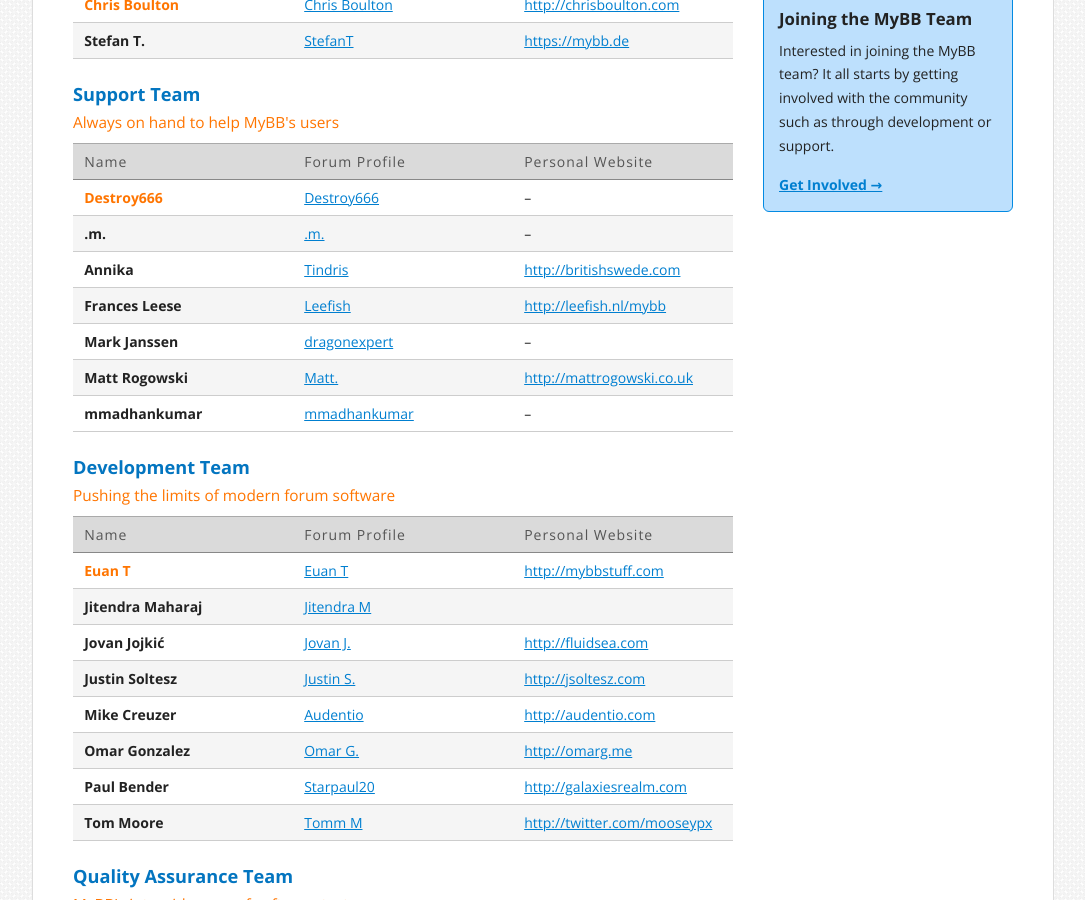
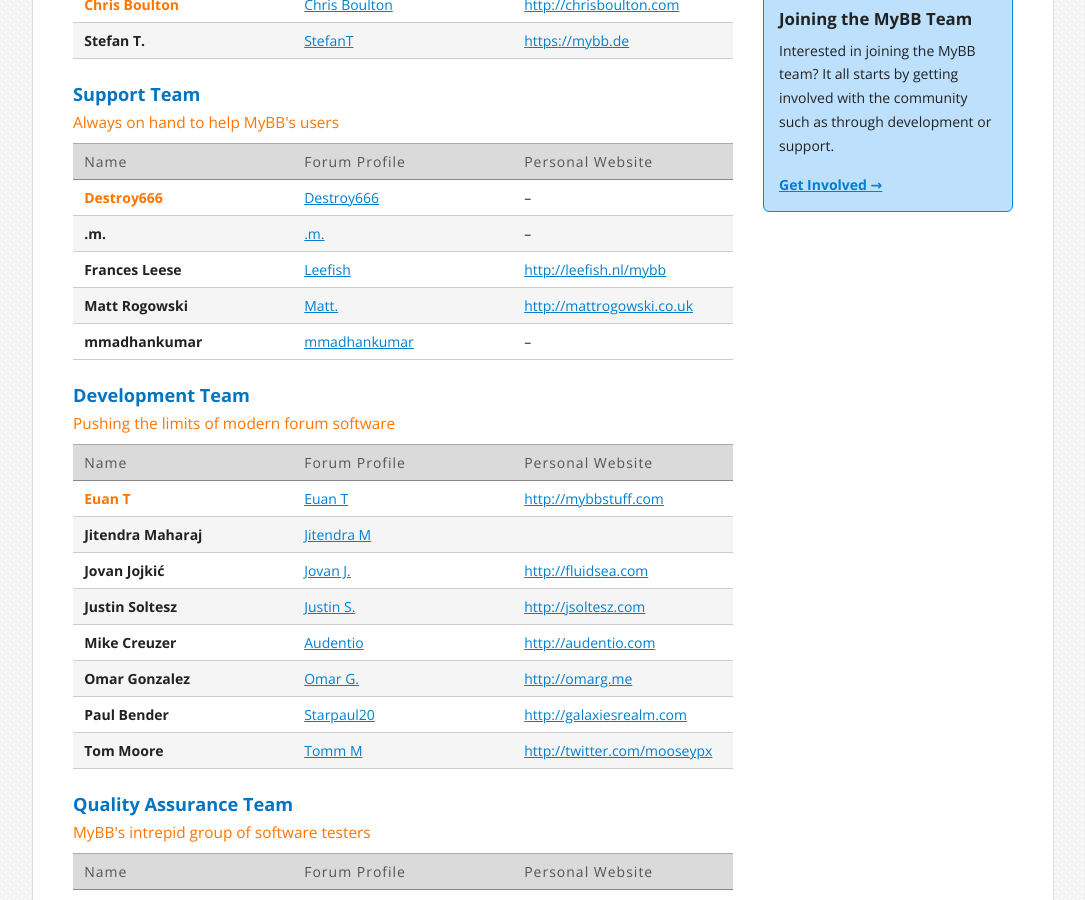
Before and after one commit to mybb/mybb.com, a Jekyll site: the page built from about/team.html, in a window 1280 px wide and 900 px high, scrolled down 535 px. Shown: the whole window, without its empty margins (97-1182 px from the left). Built offline with Jekyll 4.4.1, drawn with Linux system fonts in a browser that asks for light colours; nearby versions of some CDN libraries; Markdown is read by kramdown in place of the engine named in the settings.

Commit message:
Remove Tindris, dragonexpert

```diff
--- a/_data/team_support.yml
+++ b/_data/team_support.yml
@@ -11,10 +11,6 @@
   username: "Destroy666"
   website: ""
   lead: true
-- name: "Mark Janssen"
-  uid: 24419
-  username: "dragonexpert"
-  website: ""
 - name: "Frances Leese"
   uid: 23276
   username: "Leefish"
@@ -23,7 +19,3 @@
   uid: 13556
   username: "Matt."
   website: "http://mattrogowski.co.uk"
-- name: "Annika"
-  uid: 57824
-  username: "Tindris"
-  website: "http://britishswede.com"
```
